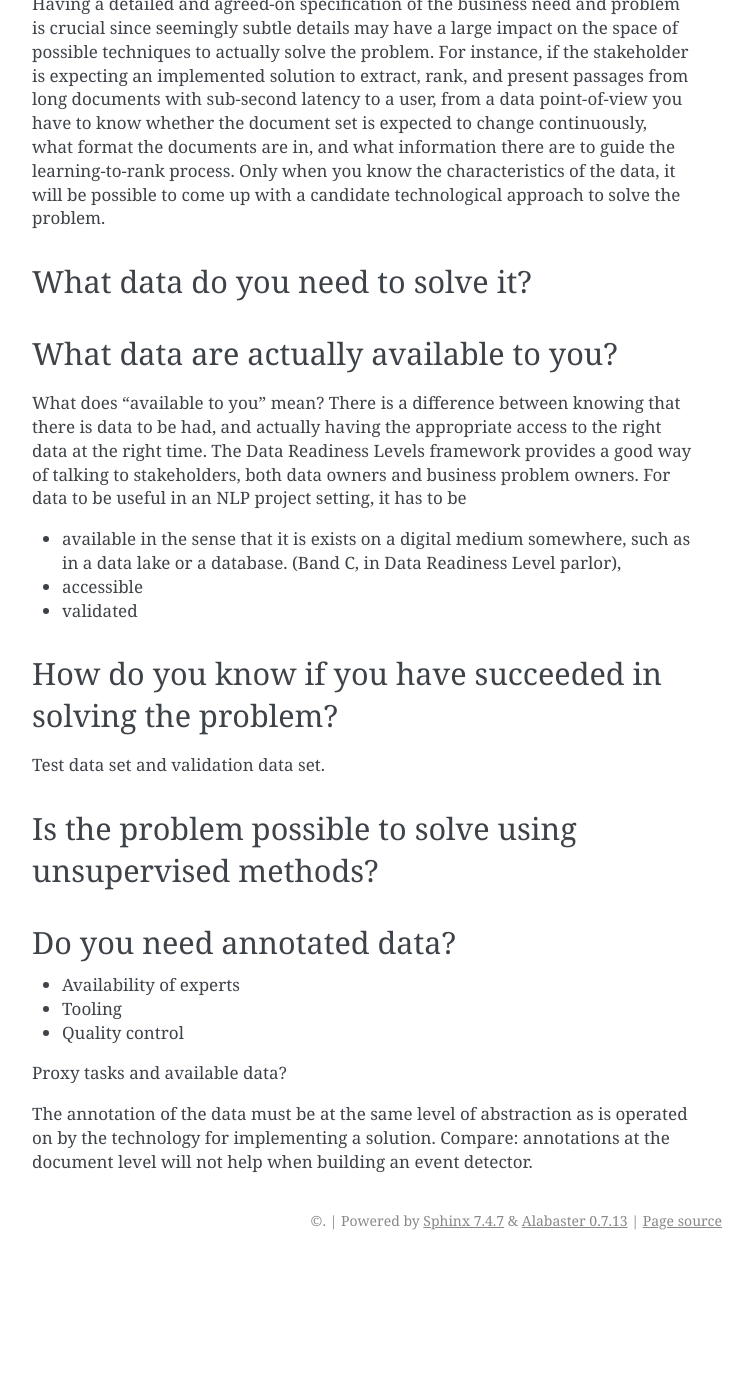
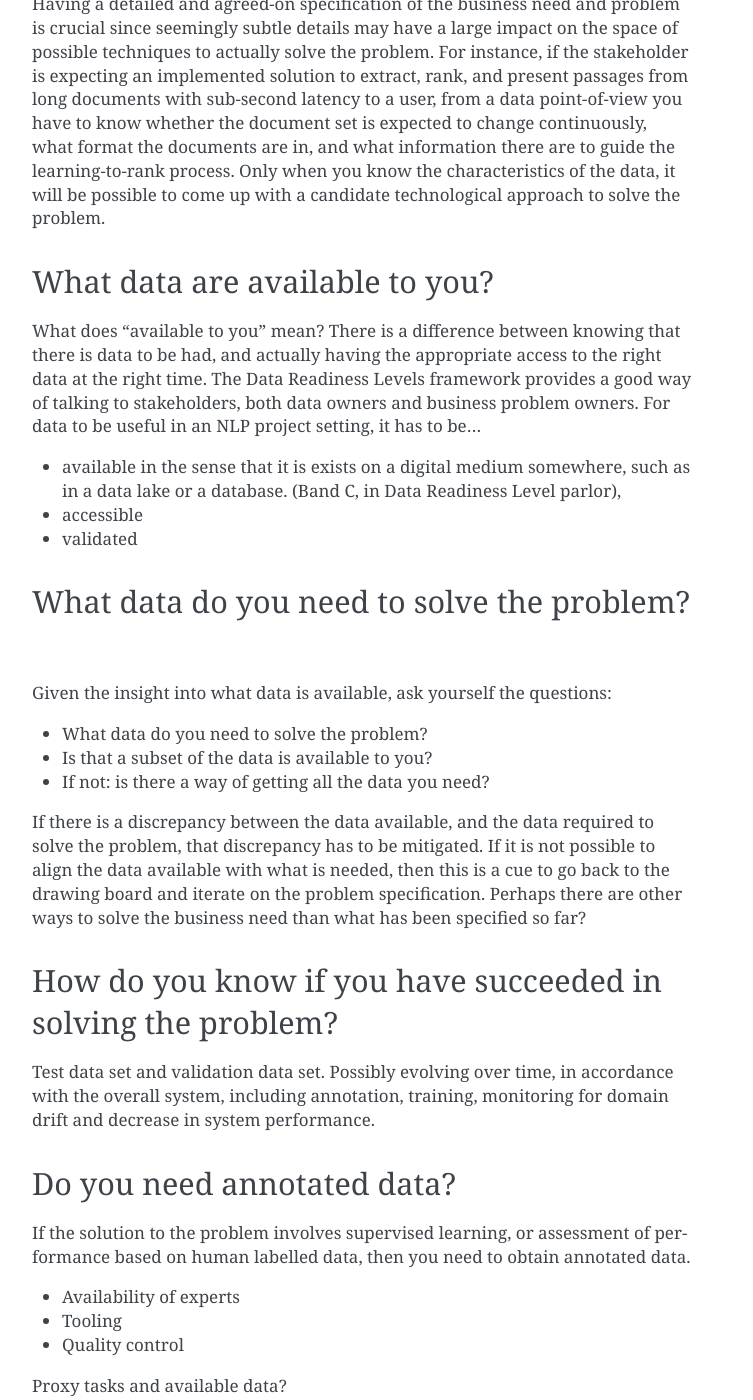
Before and after one commit to fredriko/nlp-data-readiness, a Sphinx documentation site: the page built from docs/questions-for-guidance.md, in a window 1280 px wide and 1400 px high, scrolled down 584 px. Shown: the whole window, without its empty margins (388-1141 px from the left). Built offline with Sphinx 7.4.7, drawn with Linux system fonts in a browser that asks for light colours; before the commit the page ends 1844 px from its top, so only the background shows below that; some of the changed text lies outside the part shown.

Commit message:
Intermediate commit.

```diff
--- a/docs/questions-for-guidance.md
+++ b/docs/questions-for-guidance.md
@@ -25,27 +25,43 @@ change continuously, what format the documents are in, and what information ther
 process. Only when you know the characteristics of the data, it will be possible to come up with a candidate
 technological approach to solve the problem.
 
-## What data do you need to solve it?
-
-## What data are actually available to you?
+## What data are available to you?
 
 What does "available to you" mean? There is a difference between knowing that there is data to be had, and actually having
 the appropriate access to the right data at the right time. The Data Readiness Levels framework provides a good
 way of talking to stakeholders, both data owners and business problem owners. For data to be useful in
-an NLP project setting, it has to be
+an NLP project setting, it has to be...
 
 * available in the sense that it is exists on a digital medium somewhere, such as in a data lake or a database.
  (Band C, in Data Readiness Level parlor),
 * accessible
 * validated
 
+## What data do you need to solve the problem?
+
+Given the insight into what data is available, ask yourself the questions:
+
+* What data do you need to solve the problem?
+* Is that a subset of the data is available to you?
+* If not: is there a way of getting all the data you need?
+
+If there is a discrepancy between the data available, and the data required to solve the problem, that discrepancy
+has to be mitigated. If it is not possible to align the data available with what is needed, then this is a cue to
+go back to the drawing board and iterate on the problem specification. Perhaps there are other ways to solve the business
+need than what has been specified so far?
+
+
 ## How do you know if you have succeeded in solving the problem?
 
-Test data set and validation data set.
-
-## Is the problem possible to solve using unsupervised methods?
+Test data set and validation data set. Possibly evolving over time, in accordance with the overall system, including
+annotation, training, monitoring for domain drift and decrease in system performance.
 
 ## Do you need annotated data?
+
+If the solution to the problem involves supervised learning, or assessment of performance based on human labelled data,
+then you need to obtain annotated data.
+
+
   - Availability of experts
   - Tooling
   - Quality control
@@ -54,3 +70,8 @@ Test data set and validation data set.
 
  The annotation of the data must be at the same level of abstraction as is operated on by the technology for
  implementing a solution. Compare: annotations at the document level will not help when building an event detector.
+
+ ## Resources
+
+ * [Data Readiness Levels](https://arxiv.org/abs/1705.02245)
+ * [Building Machine Learning Powered Applications: Going from Idea to Product](https://mlpowered.com/book/)
```
